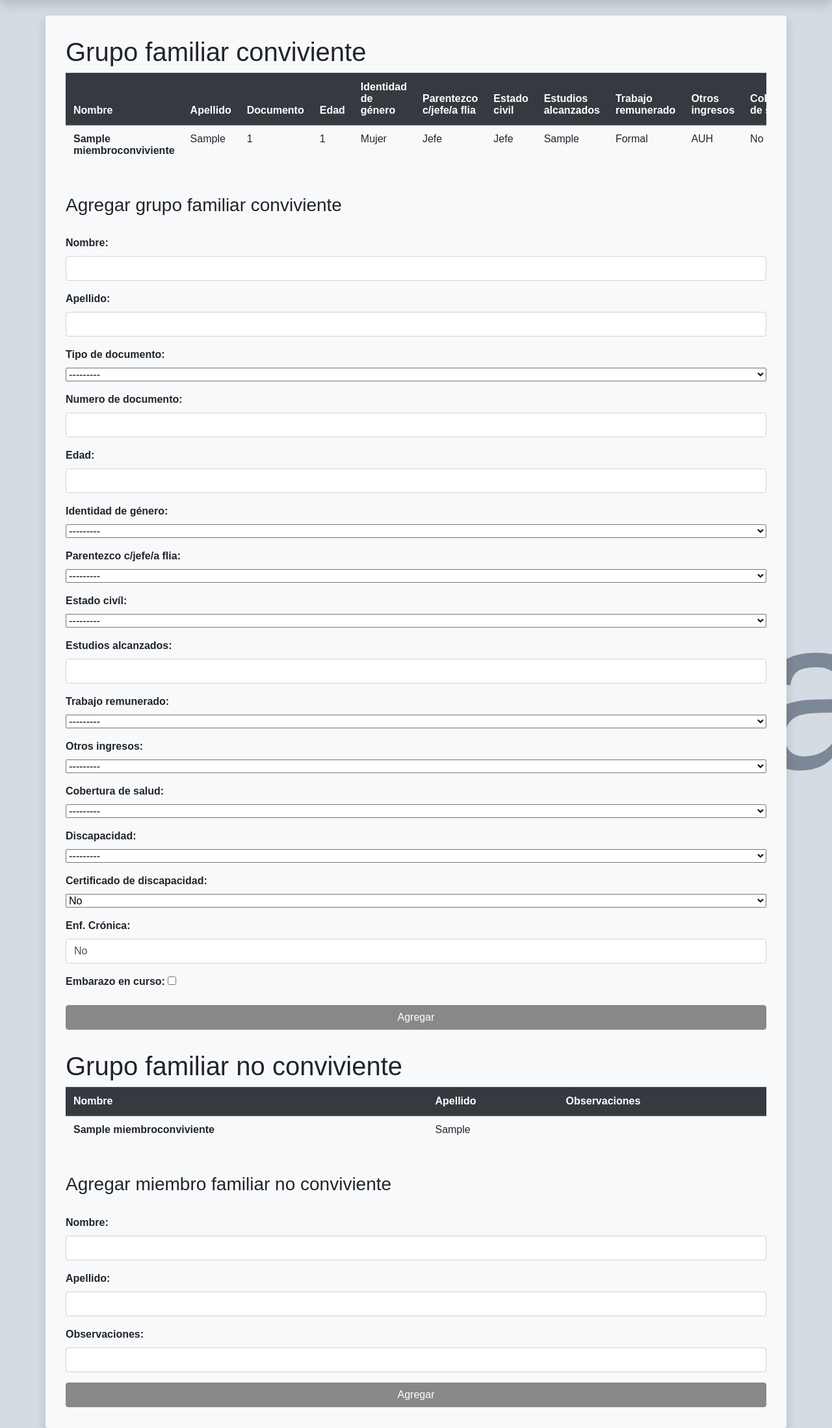
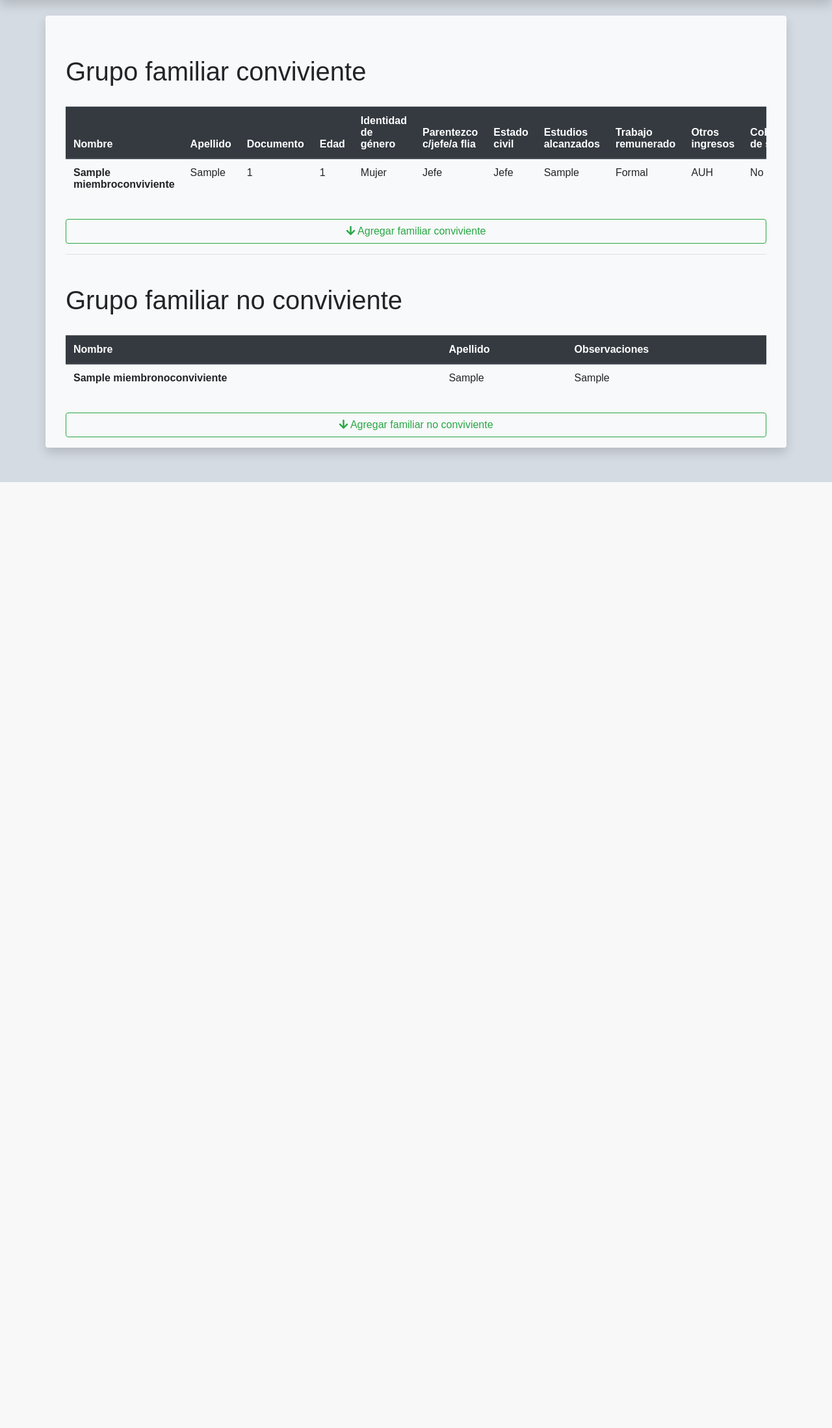
Before and after one commit to lleps/coincido, a Django app: page /grupofamiliar/1/ in a window 1280 px wide. Shown: the part 58-2256 px from the top of the page at 65% size. After the commit the page ends 800 px from the top, so only its background shows below. Run offline with Django 3.2, Linux system fonts and the light colour scheme; tables that the repository leaves empty hold one stand-in row (values such as "Sample post"); grey boxes marked "Sample" are stand-in pictures; some libraries are stand-ins or nearby versions; some web fonts are replaced.

Commit message:
estilos para agregar familiares convivientes y no convivientes

```diff
--- a/polls/templates/polls/grupofamiliar.html
+++ b/polls/templates/polls/grupofamiliar.html
@@ -25,6 +25,10 @@
             width: 100%;
         }
 
+        h1 {
+            margin-top: 30px;
+            margin-bottom: 30px;
+        }
         h3 {
             margin-top: 30px;
             margin-bottom: 30px;
@@ -34,11 +38,9 @@
     {% if error %}<p><strong class="text-danger">{{ error }}</strong></p>{% endif %}
 
     <div class="container">
-        <form action="{% url 'polls:grupofamiliar_post_conv' pk %}" method="post">
-            {% csrf_token %}
 
+        <!-- Grupo familiar: CONVIVIENTE -->
         <h1 class="pt-3">Grupo familiar conviviente</h1>
-
         <div style="overflow: auto">
             <table class="table">
                 <thead class="thead-dark">
@@ -82,7 +84,12 @@
             </table>
         </div>
 
-            <h3>Agregar grupo familiar conviviente</h3>
+        <!-- Agregar conviviente -->
+        <button class="btn btn-block btn-outline-success mt-3" data-toggle="collapse" data-target="#collapse1"><i class="fa fa-arrow-down"></i> Agregar familiar conviviente</button>
+        <div class="collapse card p-3" style="background: lightgray" id="collapse1">
+            <form action="{% url 'polls:grupofamiliar_post_conv' pk %}" method="post">
+                <p>Rellene los campos para agregar un miembro familiar conviviente.</p>
+                {% csrf_token %}
                 {% for field in conv_form %}
                     <div class="form-group">
                         {{ field.label_tag }}
@@ -96,11 +103,13 @@
                     </div>
                 {% endfor %}
 
-            <button type="submit" class="btn btn-primary btn-block">Agregar</button>
+                <button type="submit" class="btn btn-success btn-block">Agregar</button>
             </form>
+        </div>
 
+    <hr>
+        <!-- Lista NO CONVIVIENTE -->
         <h1 class="pt-3">Grupo familiar no conviviente</h1>
-
         <div style="overflow: auto">
             <table class="table">
                 <thead class="thead-dark">
@@ -111,7 +120,7 @@
                 </tr>
                 </thead>
                 <tbody>
-                {% for f in convivientes %}
+                {% for f in no_convivientes %}
                     <tr>
                         <th scope="row">{{ f.nombre }}</th>
                         <td>{{ f.apellido }}</td>
@@ -122,11 +131,13 @@
             </table>
         </div>
 
+        <!-- Agregar no conviviente -->
+        <button class="btn btn-block btn-outline-success mt-3" data-toggle="collapse" data-target="#collapse2"><i class="fa fa-arrow-down"></i> Agregar familiar no conviviente</button>
+
+        <div class="collapse card p-3" style="background: lightgray" id="collapse2">
             <form action="{% url 'polls:grupofamiliar_post_no_conv' pk %}" method="post">
+                <p>Rellene los campos para agregar un miembro familiar no conviviente.</p>
                 {% csrf_token %}
-
-
-            <h3>Agregar miembro familiar no conviviente</h3>
                 {% for field in no_conv_form %}
                     <div class="form-group">
                         {{ field.label_tag }}
@@ -140,8 +151,9 @@
                     </div>
                 {% endfor %}
 
-            <button type="submit" class="btn btn-primary btn-block">Agregar</button>
+                <button type="submit" class="btn btn-success btn-block">Agregar</button>
             </form>
+        </div>
     </div>
 
 {% endblock %}
```
Lines whose indentation alone changed are shown as unchanged.
